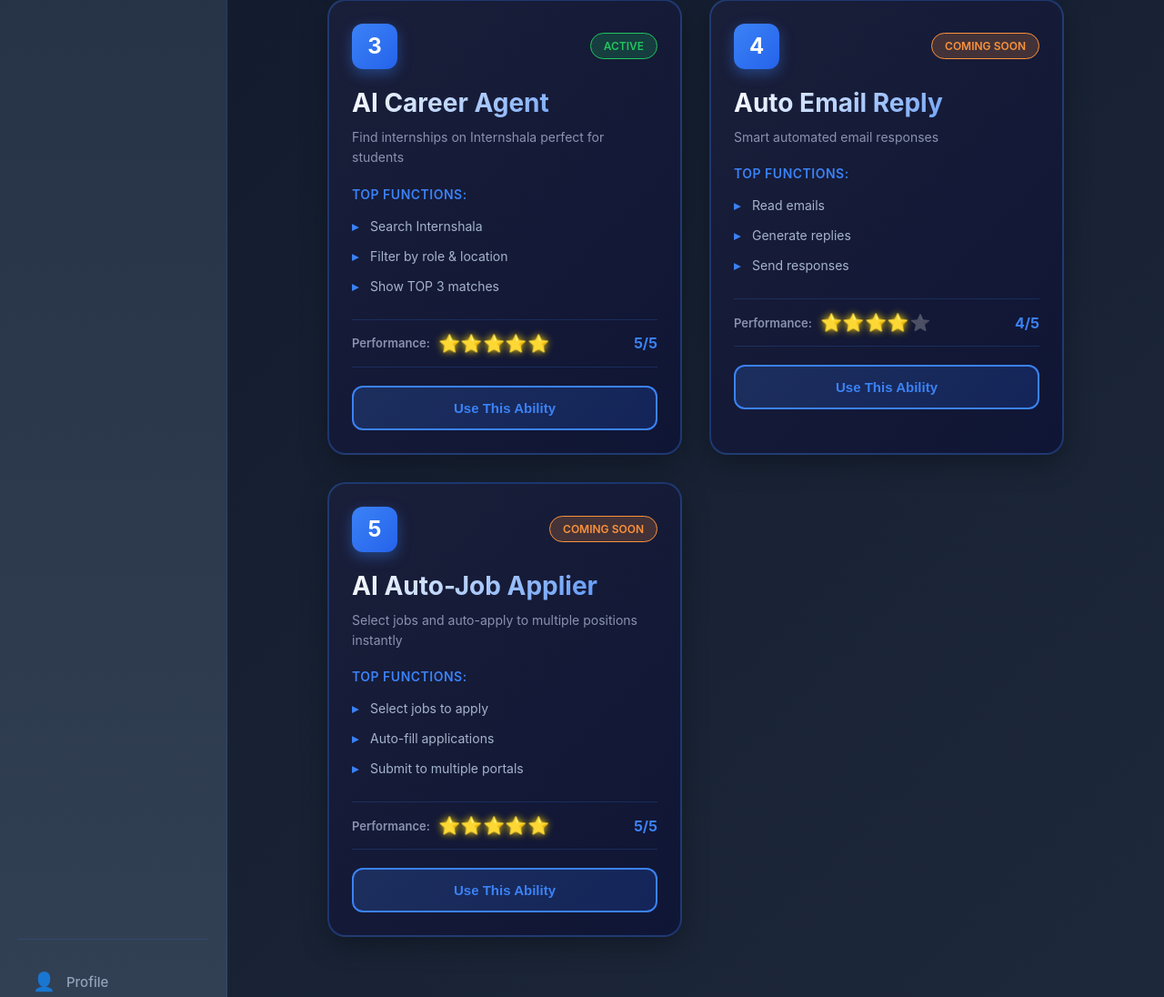
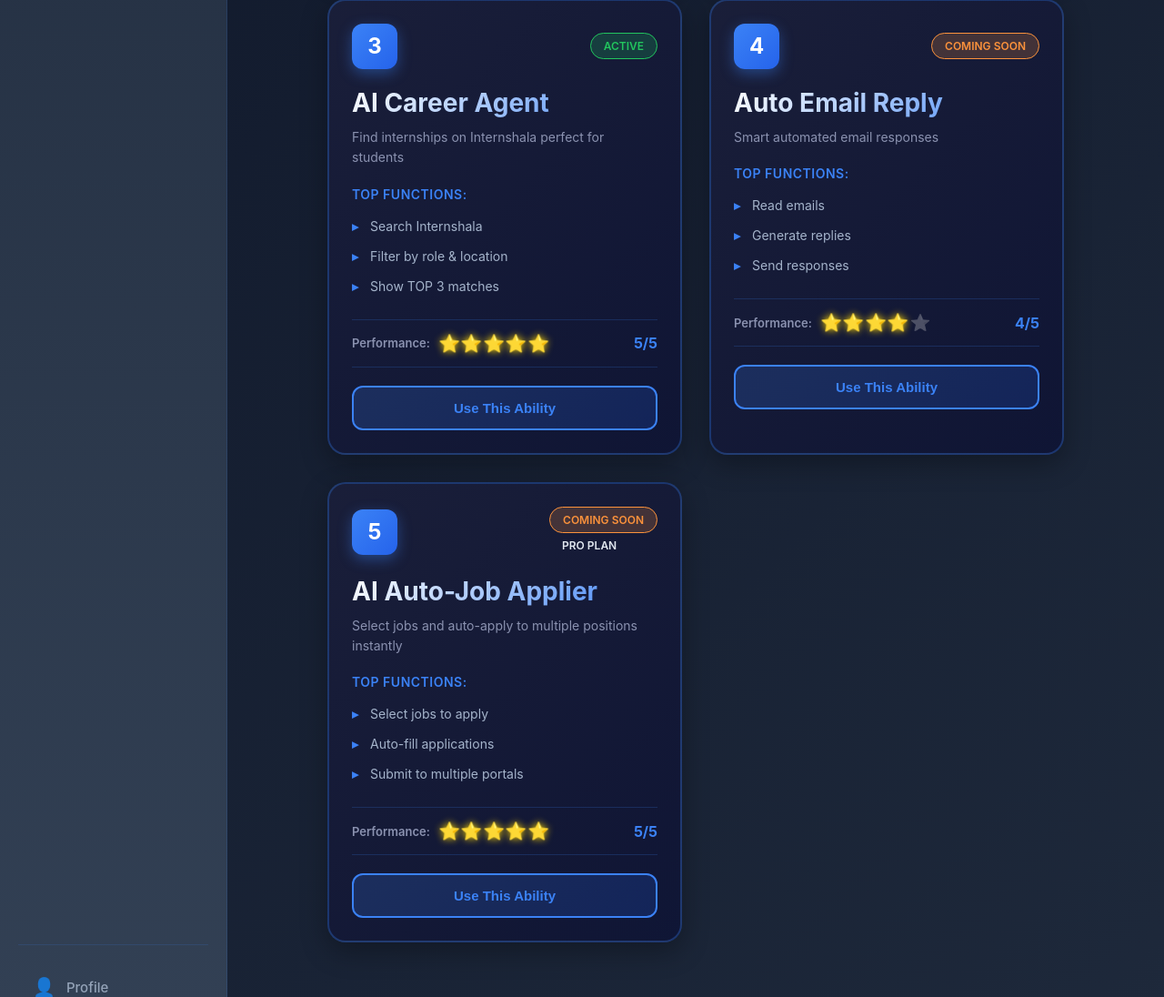
Before and after one commit to vedpalsodkar988-tech/Intelix, a Flask app: page /abilities in a window 1280 px wide. Shown: the part 827-1923 px from the top of the page at 91% size. Run offline with Flask 3, Linux system fonts and the light colour scheme; the visitor is signed in with stand-in values (Sample User, id 1); some libraries are stand-ins or nearby versions.

Commit message:
Update abilities.html

```diff
--- a/templates/abilities.html
+++ b/templates/abilities.html
@@ -52,18 +52,23 @@
                 <div class="ability-card">
                     <div class="card-header">
                         <div class="ability-number">{{ ability.id }}</div>
-                        {% if ability.status == 'active' %}
-                        <div class="ability-badge badge-active">Active</div>
-                        {% else %}
-                        <div class="ability-badge badge-coming-soon">Coming Soon</div>
-                        {% endif %}
+                        <div class="badges-container">
+                            {% if ability.status == 'active' %}
+                            <div class="ability-badge badge-active">ACTIVE</div>
+                            {% else %}
+                            <div class="ability-badge badge-coming-soon">COMING SOON</div>
+                            {% endif %}
+                            {% if ability.get('badge') == 'pro_plan' %}
+                            <div class="ability-badge badge-pro-plan">PRO PLAN</div>
+                            {% endif %}
+                        </div>
                     </div>
 
                     <h2 class="ability-name">{{ ability.name }}</h2>
                     <p class="ability-description">{{ ability.description }}</p>
 
                     <div class="ability-functions">
-                        <h3>Top Functions:</h3>
+                        <h3>TOP FUNCTIONS:</h3>
                         <ul>
                             {% for func in ability.functions %}
                             <li>{{ func }}</li>
```
